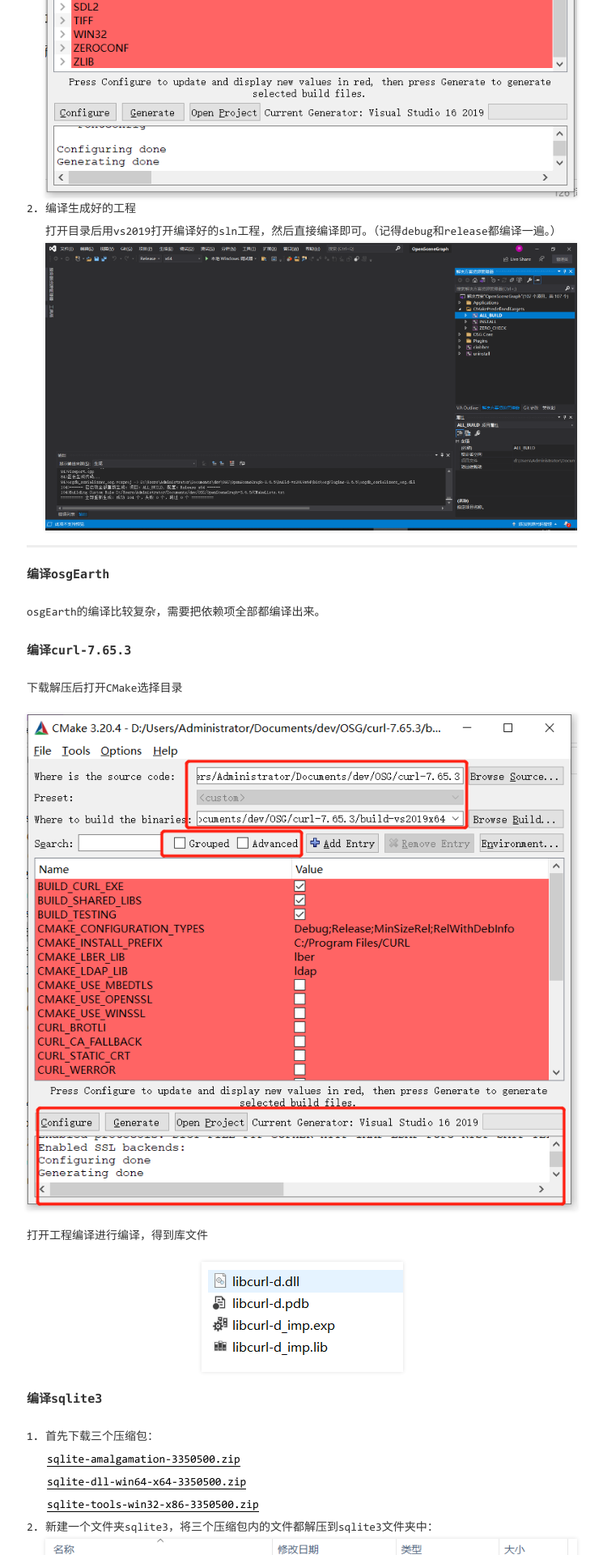
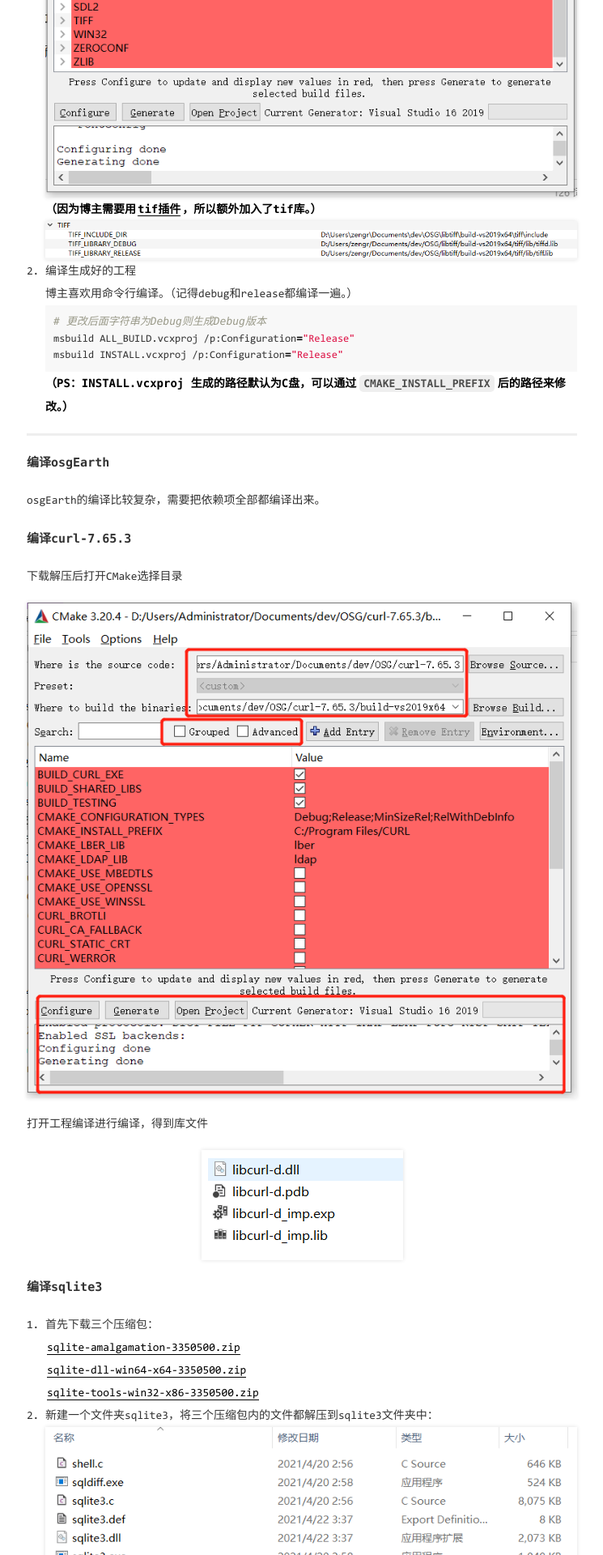
Before and after one commit to zengrixi/zengrixi.top, a Jekyll site: the page built from _posts/2021-06-17-osgearth开发环境搭建.md, in a window 1280 px wide. Shown: the part 1406-3326 px from the top of the page at 81% size, without its empty margins (267-1012 px from the left). Built offline with Jekyll 4.4.1, drawn with Linux system fonts in a browser that asks for light colours; comment, search, counter and statistics services are not loaded.

Commit message:
修改文章

````diff
--- a/_posts/2021-06-17-osgearth开发环境搭建.md
+++ b/_posts/2021-06-17-osgearth开发环境搭建.md
@@ -48,11 +48,21 @@
 
    ![conf1](conf1.png)
 
+   **（因为博主需要用[tif插件](https://gitlab.com/libtiff/libtiff)，所以额外加入了tif库。）**
+
+   ![tif](tif.png)
+
 2. 编译生成好的工程
 
-   打开目录后用vs2019打开编译好的sln工程，然后直接编译即可。（记得debug和release都编译一遍。）
-
-   ![vsbuild1](vsbuild1.png)
+   博主喜欢用命令行编译。（记得debug和release都编译一遍。）
+
+   ```shell
+   # 更改后面字符串为Debug则生成Debug版本
+   msbuild ALL_BUILD.vcxproj /p:Configuration="Release"
+   msbuild INSTALL.vcxproj /p:Configuration="Release"
+   ```
+
+   **（PS：INSTALL.vcxproj 生成的路径默认为C盘，可以通过`CMAKE_INSTALL_PREFIX`后的路径来修改。）**
 
 ---
 
````
Also changed, not shown: posts/2021/06/17/tif.png (added), posts/2021/06/17/vsbuild1.png (deleted).
